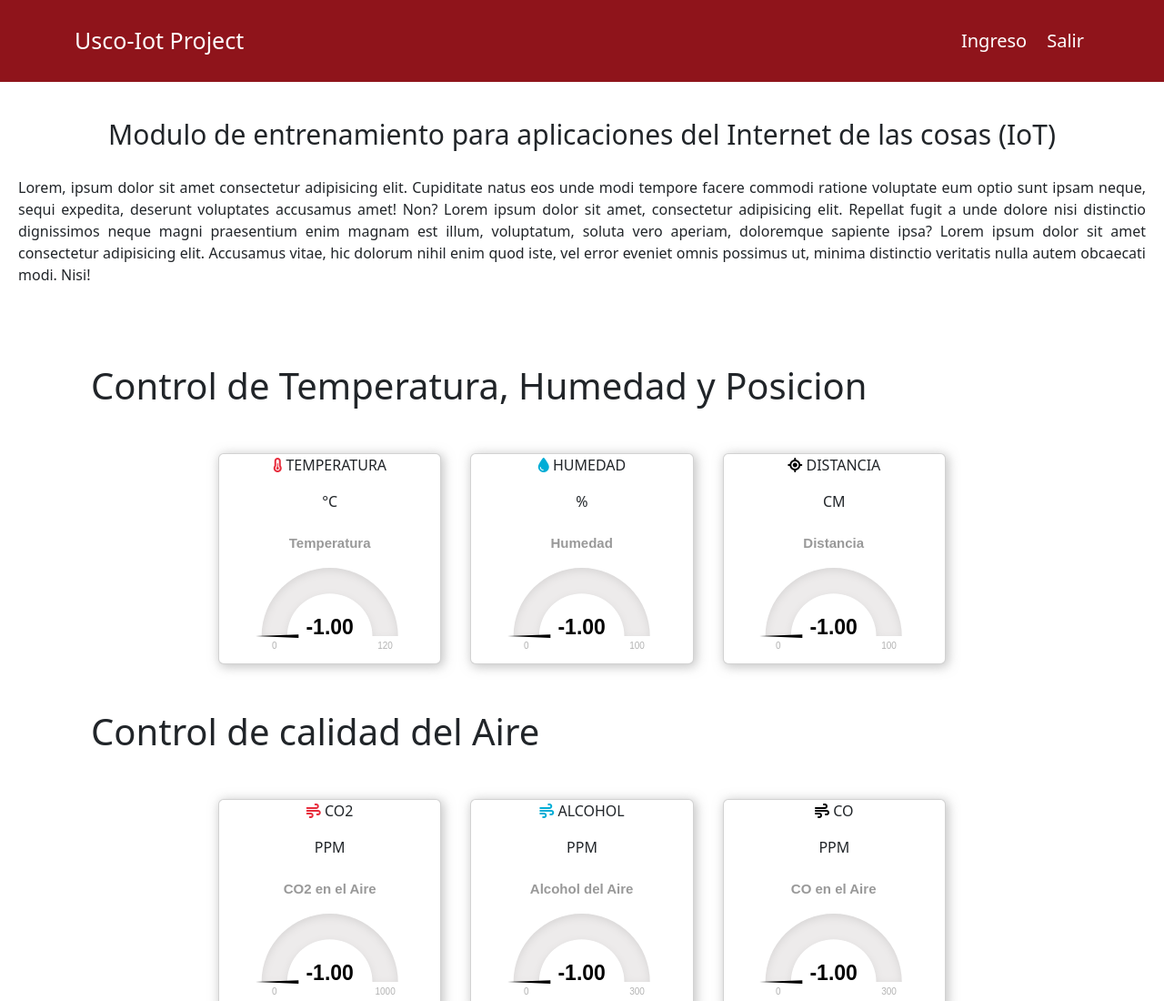
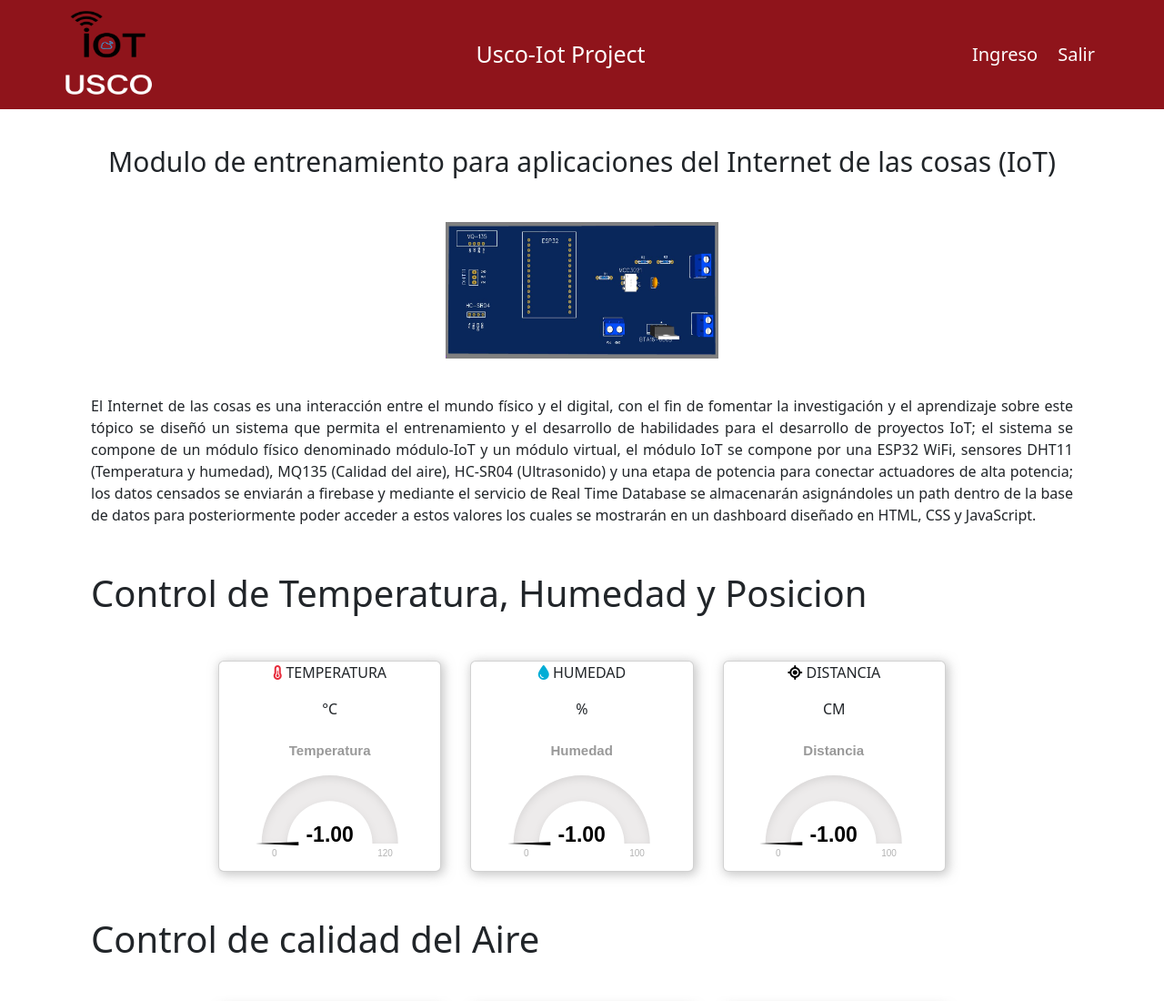
Before and after one commit to xmunder/IoT-Usco-Project, a plain HTML site: page main/public/index.html in a window 1280 px wide. Shown: the top 1100 px of the page at 91% size. Drawn offline with nearby package versions, Linux system fonts and the light colour scheme; no server answers.

Commit message:
Add files via upload

```diff
--- a/main/public/index.html
+++ b/main/public/index.html
@@ -6,6 +6,7 @@
     <link rel="stylesheet" type="text/css" href="https://cdn.jsdelivr.net/npm/toastify-js/src/toastify.min.css">
     <link rel="stylesheet" href="https://cdn.jsdelivr.net/npm/bootstrap@5.2.3/dist/css/bootstrap.min.css">
     <link rel="stylesheet" href="./style.css">
+    <link rel="shortcut icon" href="./images/favicon-32x32.png" type="image/x-icon">
     <link rel="stylesheet" href="https://use.fontawesome.com/releases/v5.7.2/css/all.css" integrity="sha384-fnmOCqbTlWIlj8LyTjo7mOUStjsKC4pOpQbqyi7RrhN7udi9RwhKkMHpvLbHG9Sr" crossorigin="anonymous">
     <title>Usco-Iot Project</title>
 </head>
@@ -13,6 +14,7 @@
     <!-- NavBar -->
     <nav class="navbar navbar-expand-lg">
         <div class="container">
+            <img src="./images/IotUsco.png">
             <span>Usco-Iot Project</span>
             <div class="navbar-nav">
                 <button id="logged-out" class="button-loggin logged-out" type="button" data-bs-toggle="modal" data-bs-target="#exampleModal">
@@ -49,10 +51,8 @@
     <div class="description-container">
         <h1 class="title">Modulo de entrenamiento para aplicaciones del Internet de las cosas (IoT)</h1>
         <div class="description" >
-            <p>Lorem, ipsum dolor sit amet consectetur adipisicing elit. Cupiditate natus eos unde modi tempore facere commodi ratione voluptate eum optio sunt ipsam neque, sequi expedita, deserunt voluptates accusamus amet! Non?
-                Lorem ipsum dolor sit amet, consectetur adipisicing elit. Repellat fugit a unde dolore nisi distinctio dignissimos neque magni praesentium enim magnam est illum, voluptatum, soluta vero aperiam, doloremque sapiente ipsa?
-                Lorem ipsum dolor sit amet consectetur adipisicing elit. Accusamus vitae, hic dolorum nihil enim quod iste, vel error eveniet omnis possimus ut, minima distinctio veritatis nulla autem obcaecati modi. Nisi!
-            </p>
+            <img class="pcb-img"src="./images/3dpcb.jpg">
+            <p class="project-description" style="text-align: justify;">El Internet de las cosas es una interacción entre el mundo físico y el digital, con el fin de fomentar la investigación y el aprendizaje sobre este tópico se diseñó un sistema que permita el entrenamiento y el desarrollo de habilidades para el desarrollo de proyectos IoT; el sistema se compone de un módulo físico denominado módulo-IoT y un módulo virtual, el módulo IoT se compone por una ESP32 WiFi, sensores DHT11 (Temperatura y humedad), MQ135 (Calidad del aire), HC-SR04 (Ultrasonido) y una etapa de potencia para conectar actuadores de alta potencia; los datos censados se enviarán a firebase y mediante el servicio de Real Time Database se almacenarán asignándoles un path dentro de la base de datos para posteriormente poder acceder a estos valores los cuales se mostrarán en un dashboard diseñado en HTML, CSS y JavaScript.</p>
         </div>
     </div>
 
--- a/main/public/style.css
+++ b/main/public/style.css
@@ -4,11 +4,22 @@ body{
 .title-sensors, .power-title{
   margin: 50px 0px 0px 100px;
 }
+img{
+    width: 100px;
+    height: 100px;
+}
+.container{
+    padding:0px;
+}
+.pcb-img{
+    width: 300px;
+    height: 150px;
+}
 nav{
     background-color: #8F141B;
     color: white;
     font-size: 25px;
-    height: 90px;
+    height: 120px;
 }
 button{
     background-color: #8F141B;
@@ -25,17 +36,22 @@ button{
 }
 .description-container{
     margin-top: 40px;
+    display: flex;
+    text-align: center;
+    flex-direction: column;
+    flex-wrap: wrap;
 }
 .title{
     font-size: 30px;
     text-align: center;
 }
 .description{
-    padding:20px 20px 20px 20px ;
-    display: flex;
-    flex-direction: column;
-    text-align: justify;
-    align-items: center;
+    margin-top: 40px;
+}
+.project-description{
+    margin: 40px 100px 0px 100px;
+    text-align: center;
+
 }
 .form-elements-container{
     padding: 16px;
@@ -51,7 +67,6 @@ button{
     background-color: white;
     box-shadow: 2px 2px 12px 1px rgba(140,140,140,.5);
 }
-
 .cards {
     max-width: 800px;
     margin: 50px auto;
@@ -78,3 +93,11 @@ button{
 .powerbutton{
     margin: 0px;
 }
+
+@media (max-width : 450px) {
+    .project-description{
+        margin: 40px 20px 20px 20px;
+        text-align: center;
+    }
+
+}
```
Also changed, not shown: main/public/images/3dpcb.jpg (added), main/public/images/IotUsco.png (added), main/public/images/favicon-32x32.png (added).
